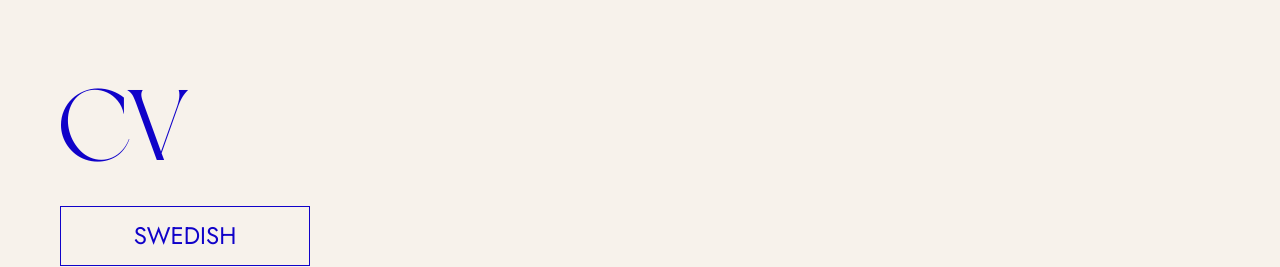
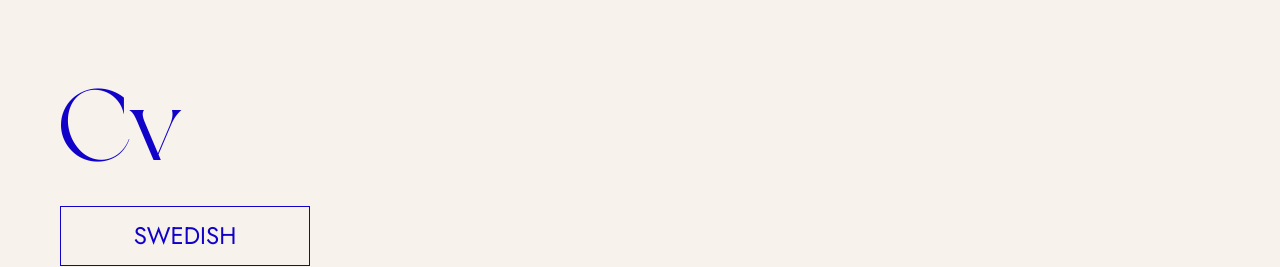
Before and after one commit to lisamarieandersson/showcase-pro, a React (Vite) app: page /cv in a window 1280 px wide. Shown: the part 171-438 px from the top of the page. Built offline with nearby package versions, Linux system fonts and the light colour scheme.

Commit message:
edit heading

```diff
--- a/src/components/cv-intro/CvIntro.tsx
+++ b/src/components/cv-intro/CvIntro.tsx
@@ -4,7 +4,7 @@ import './CvIntro.scss';
 
 function CvIntro() {
     return (<div className="cv-intro">
-        <h1 className="cv-intro__heading">CV</h1>
+        <h1 className="cv-intro__heading">Cv</h1>
         <Button label="Swedish" to={"/cv/swedish"} />
         <Button label="English" to={"/cv/english"} />
     </div>);
```
